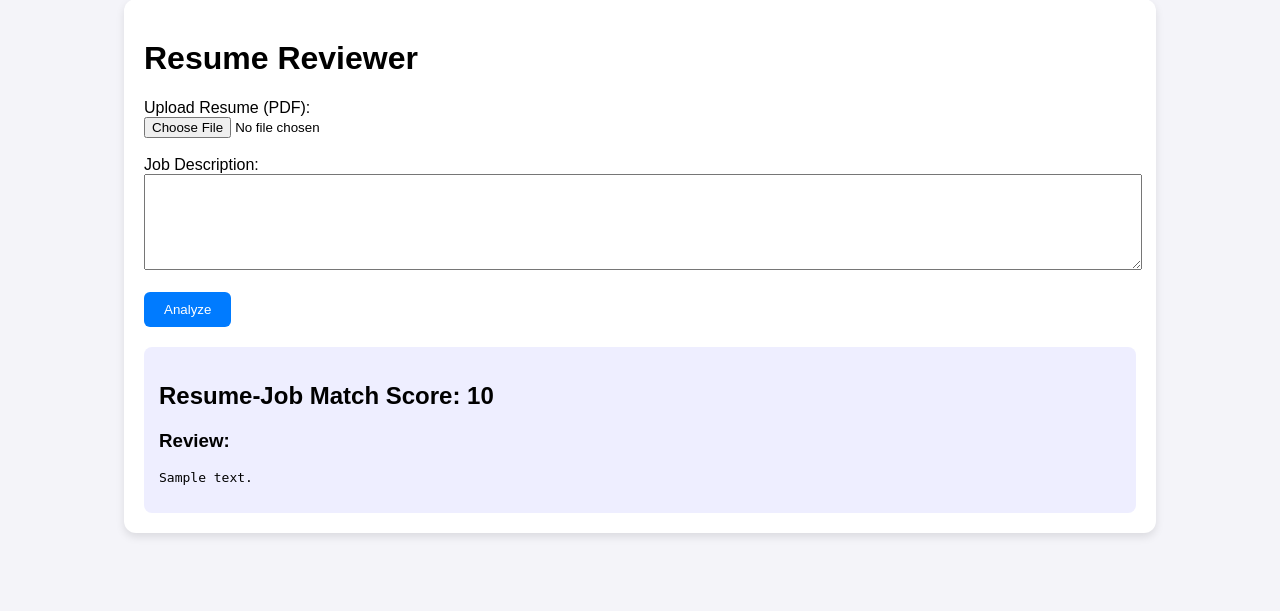
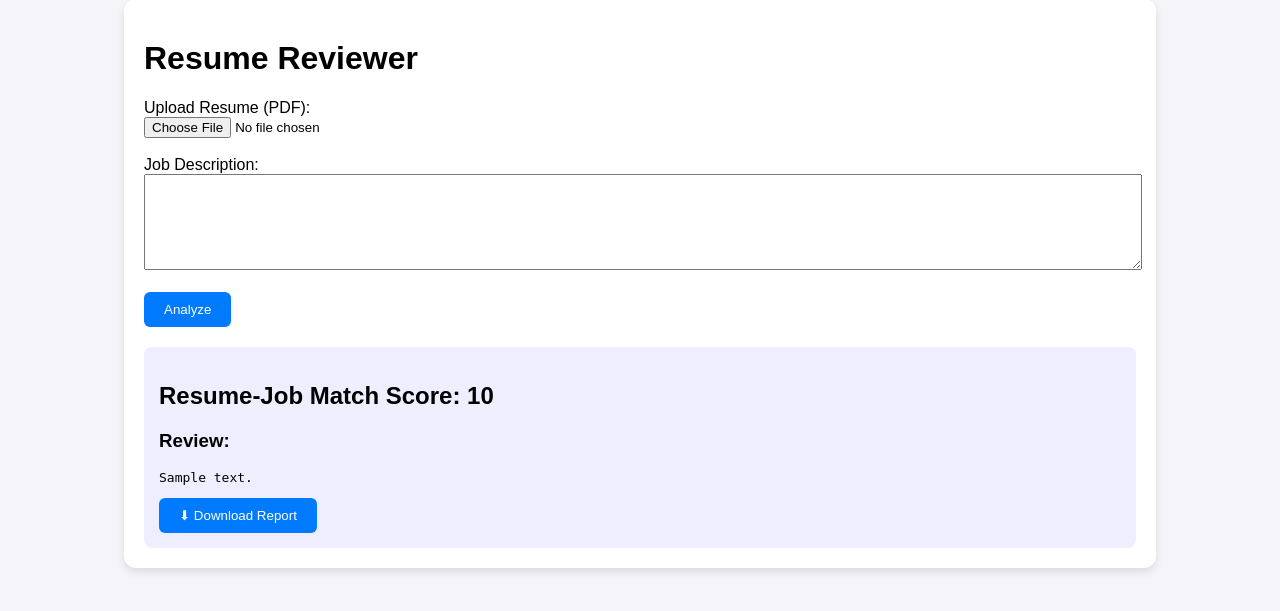
Before and after one commit to divs-spec/resume-reviewer, a Flask app: template src/templates/index.html in a window 1280 px wide. Shown: the part 21-632 px from the top of the page. Run offline with Flask 3, Linux system fonts and the light colour scheme; the template is opened without the code that fills it: most values are stand-ins (such as "Sample title", 1, 10 or a date in 2020).

Commit message:
Update index.html

```diff
--- a/src/templates/index.html
+++ b/src/templates/index.html
@@ -24,6 +24,9 @@
             <h2>Resume-Job Match Score: {{ score }}</h2>
             <h3>Review:</h3>
             <pre>{{ review }}</pre>
+            <a href="{{ url_for('download') }}">
+                <button>⬇ Download Report</button>
+            </a>
         </div>
         {% endif %}
 
```
